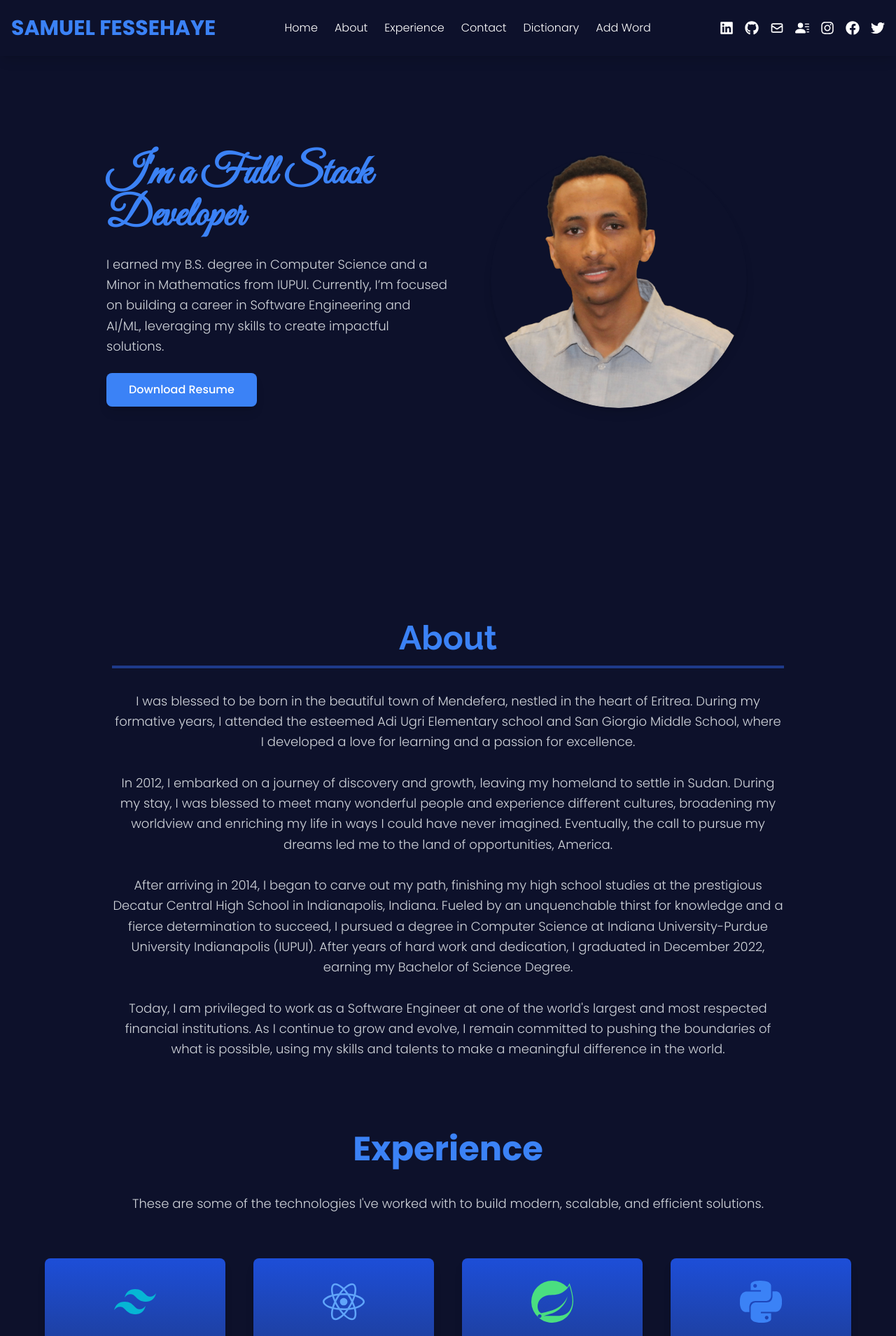
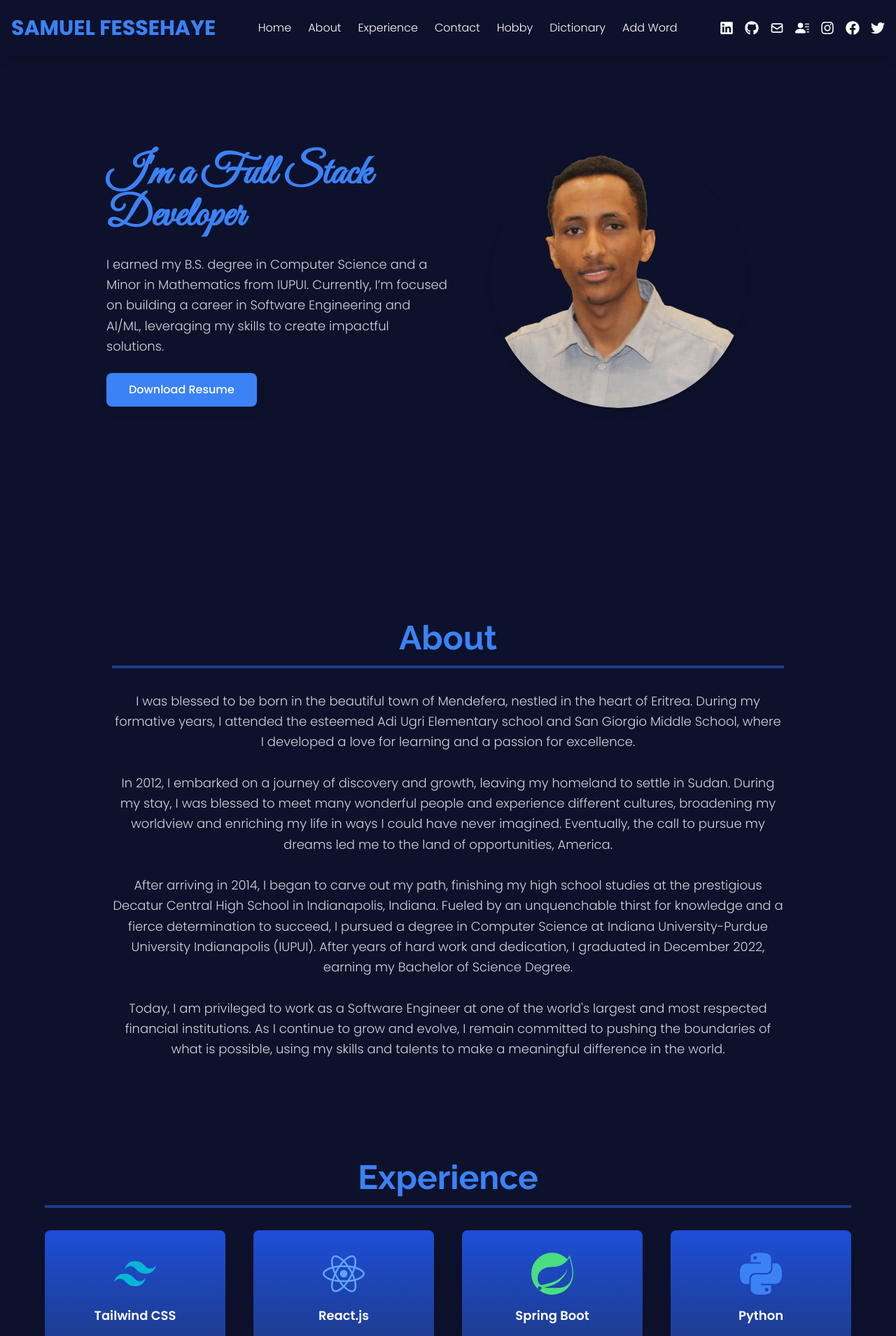
Before and after one commit to Sam-Wel/my-fortfolio, a React (Create React App) app: page / in a window 1280 px wide. Shown: the top 1909 px of the page at 70% size. Built offline with nearby package versions, Linux system fonts and the light colour scheme.

Commit message:
update style and added hobby

```diff
--- a/src/components/Experience.jsx
+++ b/src/components/Experience.jsx
@@ -26,11 +26,14 @@ const Experience = () => {
   return (
     <div id="experience" className="bg-dark-blue text-white min-h-screen flex items-center justify-center px-8">
       <div className="max-w-6xl w-full text-center">
-        <h2 className="text-5xl font-bold text-blue-500 mb-10">Experience</h2>
-        <p className="text-gray-300 text-lg mb-16">
-          These are some of the technologies I've worked with to build modern, scalable, and efficient solutions.
-        </p>
-        <div className="grid grid-cols-2 sm:grid-cols-3 lg:grid-cols-4 gap-10">
+      <h2
+          className="text-5xl font-bold text-blue-500 border-b-4 border-blue-900 pb-4"
+          style={{ fontFamily: "Raleway, sans-serif" }}
+        >
+          Experience
+        </h2>
+
+        <div className="grid grid-cols-2 sm:grid-cols-3 lg:grid-cols-4 mt-8 gap-10">
           {skills.map(({ id, icon, name }) => (
             <div
               key={id}
--- a/src/components/Home.jsx
+++ b/src/components/Home.jsx
@@ -10,7 +10,7 @@ const Home = () => {
       {/* Hero Section */}
       <div
         id="home"
-        className="flex items-center h-screen w-full bg-dark-blue text-white justify-center pt-20 md:pt-0"
+        className="flex items-center h-screen w-full bg-dark-blue text-white justify-center pt-40 md:pt-0"
       >
         <div className="flex flex-col md:flex-row items-center px-6 max-w-screen-lg space-y-8 md:space-y-0">
           {/* Text Content */}
--- a/src/components/NavBar.jsx
+++ b/src/components/NavBar.jsx
@@ -40,8 +40,9 @@ const NavBar = () => {
     { id: 2, label: "About", link: "about" },
     { id: 3, label: "Experience", link: "experience" },
     { id: 4, label: "Contact", link: "contact" },
-    { id: 5, label: "Dictionary", path: "/dictionary" },
-    { id: 6, label: "Add Word", path: "/add-word" },
+    { id: 5, label: "Hobby", path: "/hobby" },
+    { id: 6, label: "Dictionary", path: "/dictionary" },
+    { id: 7, label: "Add Word", path: "/add-word" },
   ];
 
   const socials = [
```
